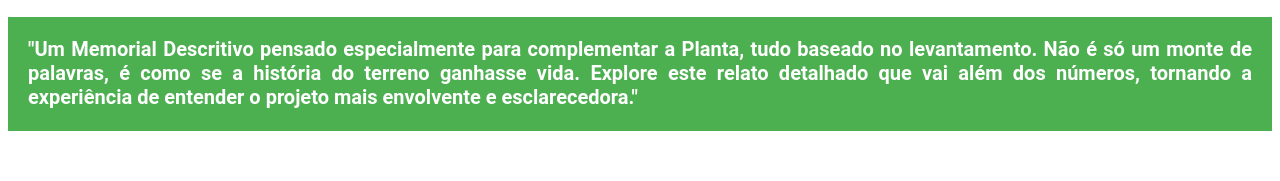
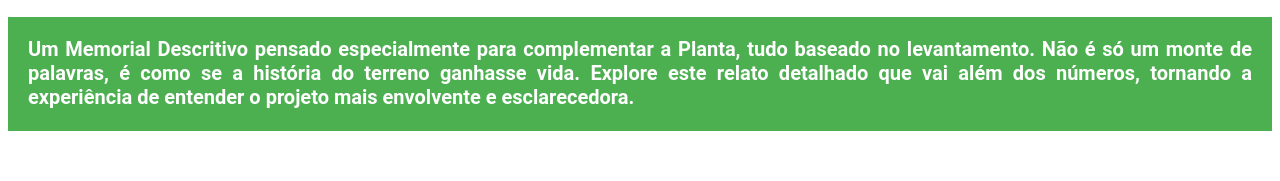
Before and after one commit to 777BrunoDev/personal-Introduction, a plain HTML site: page memorial.html in a window 1280 px wide. Shown: the top 181 px of the page. Drawn offline with Linux system fonts and the light colour scheme.

Commit message:
Update memorial.html

```diff
--- a/memorial.html
+++ b/memorial.html
@@ -7,7 +7,7 @@
     <link rel="stylesheet" href="style.css">
 </head>
 <body>
-    <h2 class="redirect">"Um Memorial Descritivo pensado especialmente para complementar a Planta, tudo baseado no levantamento. Não é só um monte de palavras, é como se a história do terreno ganhasse vida. Explore este relato detalhado que vai além dos números, tornando a experiência de entender o projeto mais envolvente e esclarecedora." </h2>
+    <h2 class="redirect">Um Memorial Descritivo pensado especialmente para complementar a Planta, tudo baseado no levantamento. Não é só um monte de palavras, é como se a história do terreno ganhasse vida. Explore este relato detalhado que vai além dos números, tornando a experiência de entender o projeto mais envolvente e esclarecedora. </h2>
     <iframe src="Memorial Descritivo.pdf" width="90%" height="600" frameborder="0"></iframe>
 
     <div class="button-container">
```
